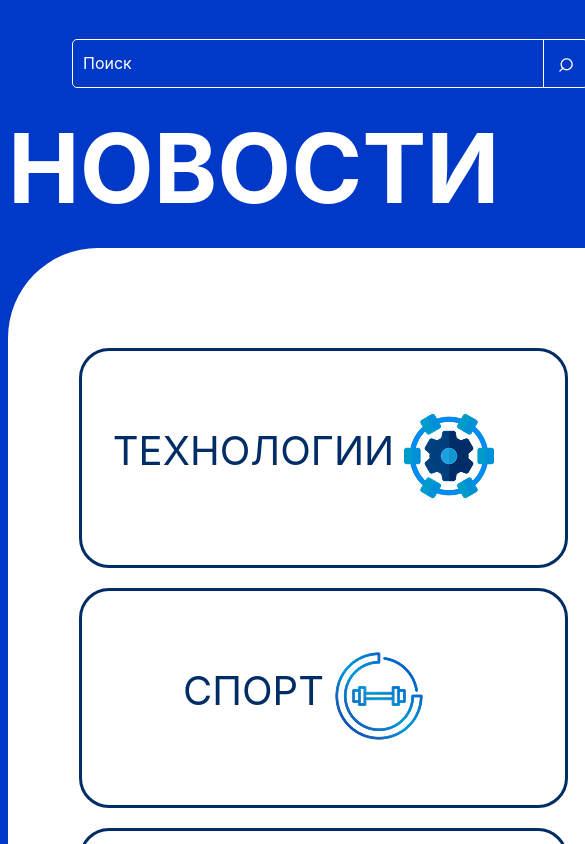
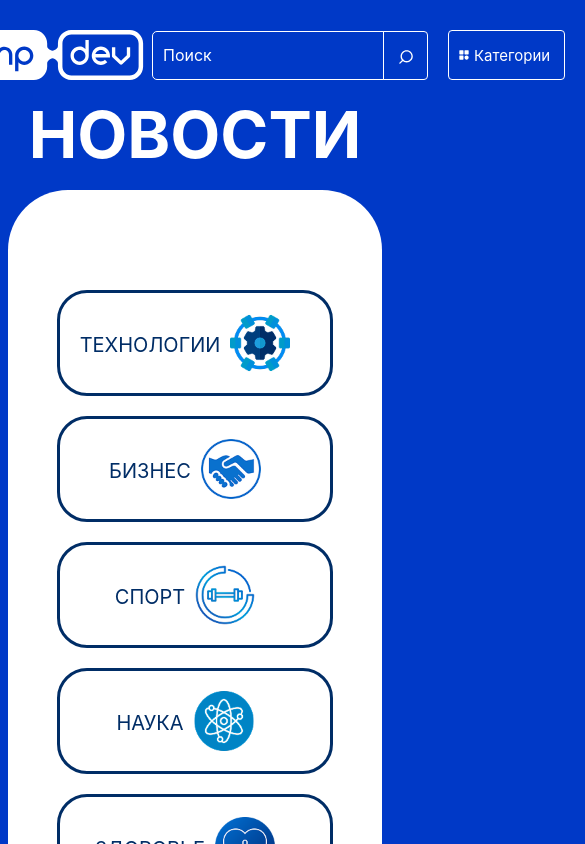
Before and after one commit to big-black-pixel/news-frontend, a React (Create React App) app: page /categories in a window 390 px wide. Shown: the top 844 px of the page, 585 px wide, since content can reach past the window. Built offline with nearby package versions, Linux system fonts and the light colour scheme.

Commit message:
Адаптив для планшетов

```diff
--- a/src/API/APImenedjer.js
+++ b/src/API/APImenedjer.js
@@ -16,7 +16,7 @@ export const useNews = create((set)=> ({
                     {
                         q: 'tesla AND (US OR America)',
                         sortBy: 'publishedAt',
-                        language: 'en',
+                        language: 'ru',
                         pageSize: 19,
                         apiKey: '1c4c3b8a0a5f4add894e604d79aa7225'
                     }
--- a/src/components/headers/headerStyls.scss
+++ b/src/components/headers/headerStyls.scss
@@ -115,6 +115,97 @@
   }
 }
 
+@media  (max-width: 991px) {
+  .headerss{
+    display: flex;
+    justify-content: center ;
+    height: 50px ;
+    margin-top: 30px;
+    min-width: 0;
+    font-family: 'Inter', sans-serif;
+    .buttonsMat{
+      display: flex;
+      min-width: 0;
+
+      a{
+        text-decoration: none;
+      }
+
+        .navColor{
+          background-color: #ADFF00;
+        }
+        .buttons{
+        display: flex;
+        align-items: center;
+        border: 1px solid #ffffff;
+        height: 48px;
+        width: 115px;
+        border-radius: 4px;
+        margin-left:20px;
+
+        p{
+          color: #ffffff;
+          font-size: 15px;
+        }
+
+        img{
+          margin-left:10px;
+          height:10px;
+          width:10px;
+        }
+      }
+    }
+  }
+
+  .inputClass{
+    display: flex;
+    border-radius: 4px;
+    margin-left: 10px;
+    align-items: center;
+
+    input{
+      height:45px;
+      width:218px;
+
+      border: none;
+      outline: 1px solid #ffffff;
+      border-radius: 4px 0 0 4px;
+      background: transparent;
+      color: #ffffff !important;
+      padding-left: 10px;
+
+      font-family: 'Inter', sans-serif;
+      font-size: 16px;
+      opacity: 1;
+
+      &::placeholder {
+        color: rgb(255, 255, 255);
+      }
+    }
+
+  }
+
+  @media (min-width: 376px) {
+    .perexod{
+      display: none;
+    }
+    .daughterInput{
+      height:27px;
+      width:34px;
+      border: 1px solid #ffffff;
+      border-radius: 0px 4px 4px 0px;
+      cursor: pointer;
+
+      img{
+        display: flex;
+        margin: 7px auto;
+        height:13px;
+        width:13px;
+      }
+    }
+  }
+}
+
 @media (max-width:375px) {
   .carr{
     display: none;
--- a/src/components/headers/navigation/categories.scss
+++ b/src/components/headers/navigation/categories.scss
@@ -72,6 +72,81 @@
 }
 
 
+@media (max-width: 991px) {
+    .categories{
+
+        margin: 0 auto;
+        background-color: #ffffff;
+        height: auto;
+        width: 100%;
+        border-radius: 60px 60px 60px 60px ;
+        padding: 0 0 10px 0;
+        display: flex;
+
+        ul{
+            display: flex;
+            flex-wrap: wrap;
+            justify-content: center;
+            gap: 20px;
+            margin: 100px 20px 100px -20px;
+
+            a{
+                text-decoration: none;
+            }
+
+            li{
+                display: flex;
+                gap: 10px;
+                border:3px solid #002D66 ;
+                width: 270px;
+                height: 100px;
+                border-radius: 30px;
+                justify-content: center;
+                cursor: pointer;
+                transition: all 0.8s cubic-bezier(0.25, 0.8, 0.25, 1);
+
+                &:hover {
+                  img {
+                        transform: rotate(-180deg);
+                    }
+
+                  h3 {
+                        transform: translateX(-10px);
+                        transition: 0.8s ease, transform 0.8s ease;
+                        transition: all 0.8s ;
+
+                    }
+                }
+
+            }
+        }
+
+        img{
+            width: 60px;
+            height: 60px;
+            margin:  20px 40px 0 0 ;
+            transition: transform 0.8s ease;
+
+            &:hover {
+                transform: rotate(-180deg);
+            }
+        }
+
+        h3{
+            font-family: 'Inter', sans-serif;
+            font-size: 20px;
+            margin: 40px 0 0 20px;
+            color: #002D66;
+            text-transform: uppercase;
+        }
+        .kategor{
+            display: none;
+        }
+
+    }
+}
+
+
 @media (max-width:375px) {
     .categories{
 
--- a/src/components/headers/navigation/likesStyls.scss
+++ b/src/components/headers/navigation/likesStyls.scss
@@ -9,6 +9,14 @@
 
 }
 
+@media (max-width: 991px) {
+    .like{
+        width: 100%;
+        border-radius: 60px 60px 60px 60px ;
+    }
+
+}
+
 @media (max-width:375px) {
     .like{
         width: 316px;
--- a/src/components/headers/secondHeaderStyles.scss
+++ b/src/components/headers/secondHeaderStyles.scss
@@ -10,6 +10,15 @@
 
 }
 
+@media (max-width: 991px) {
+    .newsHeadline {
+        margin: 50px 0 50px 0;
+        font-size: 65px;
+        line-height: 10px;
+
+    }
+}
+
 @media (max-width:375px) {
     .newsHeadline {
         font-size: 32px;
--- a/src/components/main/cards/cardAitomsStyls.scss
+++ b/src/components/main/cards/cardAitomsStyls.scss
@@ -22,9 +22,7 @@ section {
             border-radius: 30px 0 0 30px;
             list-style: none;
             color: #FFFFFF;
-            font-family: 'Inter', sans-serif;
             border-right: 3px solid #ADFF00;
-            font-family: 'Inter', sans-serif;
 
             li {
                 display: flex;
@@ -77,6 +75,14 @@ section {
     }
 }
 
+@media (max-width: 991px) {
+    section {
+        margin: 70px 50px 93px 50px;
+        justify-content: center;
+
+    }
+}
+
 @media (max-width:375px) {
     section {
         width: 256px;
@@ -85,7 +91,6 @@ section {
         flex-wrap: wrap;
         gap: 20px;
         height: auto !important;
-
         width: 83%;
 
 
--- a/src/components/main/mainPageStyls.scss
+++ b/src/components/main/mainPageStyls.scss
@@ -25,6 +25,23 @@ main {
 
 }
 
+@media  (max-width: 991px) {
+    main {
+        margin: 0 auto;
+        background-color: #ffffff;
+        height: auto;
+        width: 100%;
+        border-radius: 60px 60px 60px 60px;
+        padding: 0 0 10px 0;
+        padding-top: 10px;
+
+        .title {
+            font-size: 30px;
+            padding-top: 40px;
+        }
+
+    }
+}
 
 @media (max-width:375px) {
     main {
```
